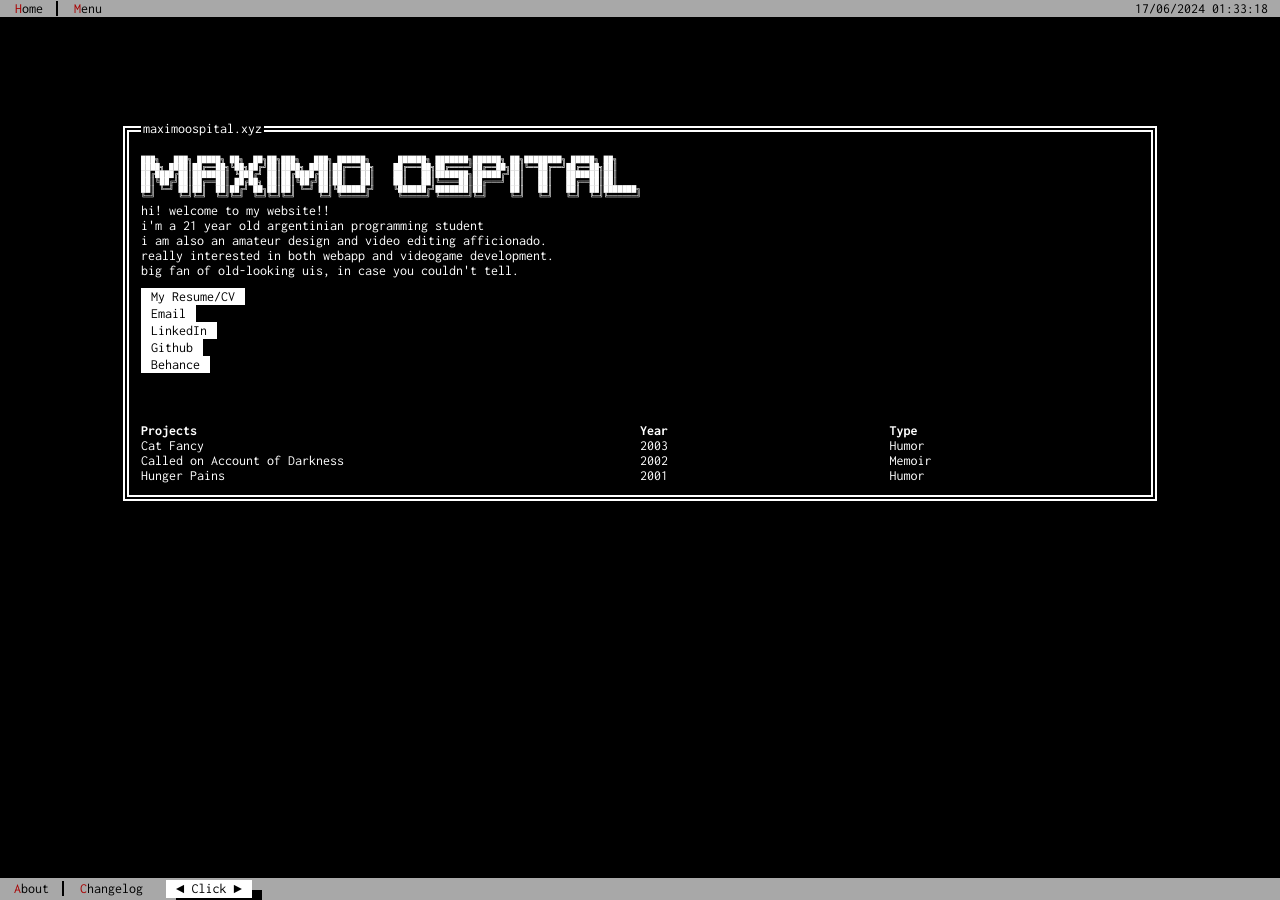
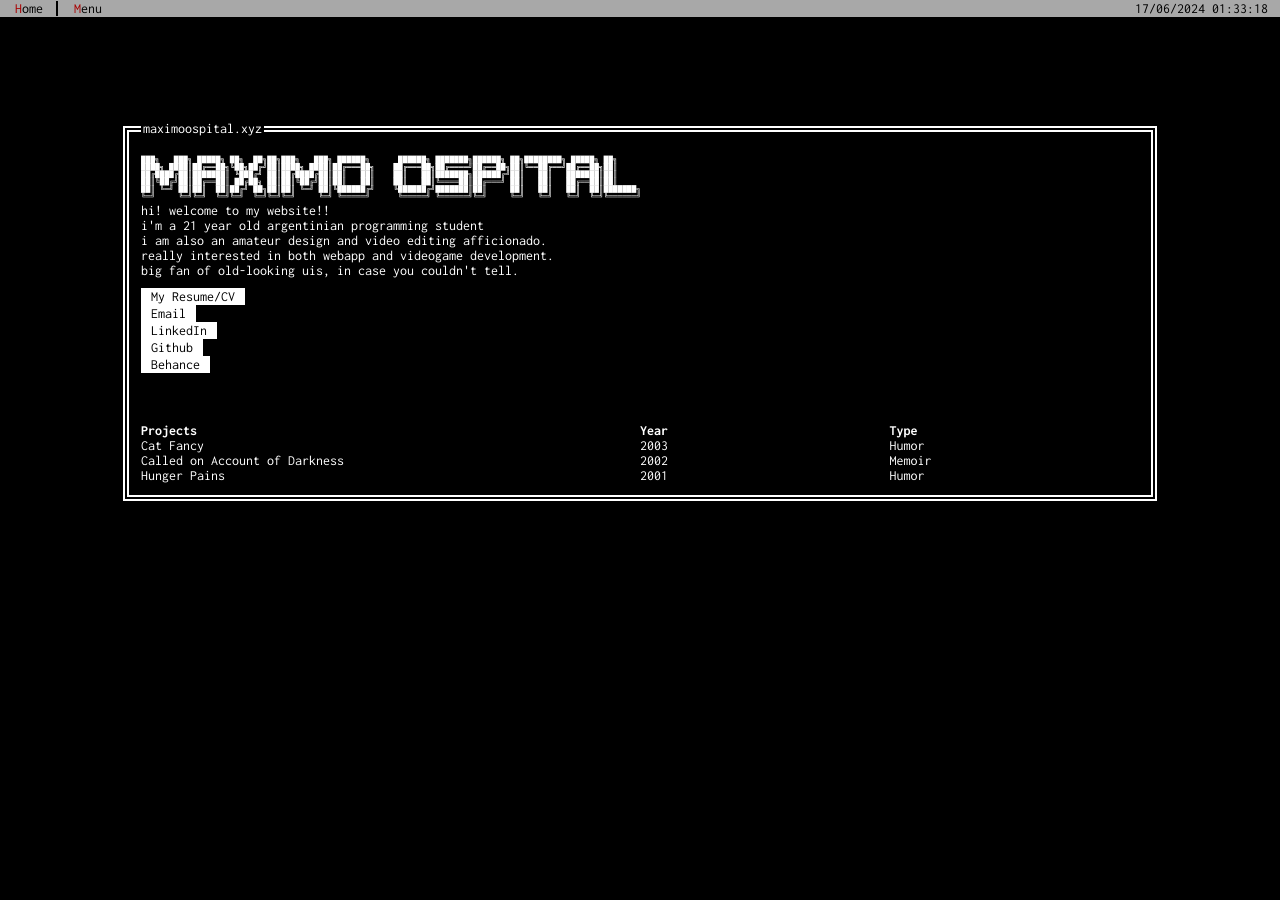
Before and after one commit to maximoospital/maximoospital.github.io, a Jekyll site: the page built from index.html, in a window 1280 px wide. Built offline with Jekyll 4.4.1, drawn with Linux system fonts in a browser that asks for light colours.

Commit message:
update ui

```diff
--- a/_data/social.yml
+++ b/_data/social.yml
@@ -1,5 +1,5 @@
 - title: My Resume/CV
-  url: https://maximoospital.github.io/assets/sample/cv.pdf
+  url: https://maximoospital.github.io/assets/cv.pdf
 - title: Email
   url: mailto://mospital@frba.utn.edu.ar
 - title: LinkedIn
--- a/_layouts/default.html
+++ b/_layouts/default.html
@@ -10,11 +10,11 @@
               <span class="red-168-text">M</span>enu
               <div class="tui-dropdown-content">
                   <ul>
-                      <li><a href="#!"><span class="red-168-text">R</span>esume</a></li>
-                      <li><a href="#!"><span class="red-168-text">E</span>mail</a></li>
-                      <li><a href="#!"><span class="red-168-text">L</span>inkedIn</a></li>
-                      <li><a href="#!"><span class="red-168-text">G</span>ithub</a></li>
-                      <li><a href="#!"><span class="red-168-text">B</span>ehance</a></li>
+                      <li><a href="https://maximoospital.github.io/assets/cv.pdf" target="_blank"><span class="red-168-text">R</span>esume</a></li>
+                      <li><a href="mailto://mospital@frba.utn.edu.ar" target="_blank"><span class="red-168-text">E</span>mail</a></li>
+                      <li><a href="http://linkedin.com/in/maximoospital" target="_blank"><span class="red-168-text">L</span>inkedIn</a></li>
+                      <li><a href="http://github.com/maximoospital" target="_blank"><span class="red-168-text">G</span>ithub</a></li>
+                      <li><a href="http://behance.com/maximoospital" target="_blank"><span class="red-168-text">B</span>ehance</a></li>
                   </ul>
               </div>
           </li>
@@ -26,26 +26,6 @@
         {{ content }}
       </div>
     </div>
-    <div class="tui-statusbar">
-      <ul>
-          <li><a href="#!" data-modal="modal"><span class="red-168-text">A</span>bout</a></li>
-          <span class="tui-statusbar-divider"></span>
-          <li><a href="https://github.com/maximoospital/maximoospital.github.io/commits/main/" target="_blank"><span class="red-168-text">C</span>hangelog</a></li>
-          <li><button class="tui-button tui-modal-button" data-modal="modal">◄ Click ►</button></li>
-      </ul>
-  </div>
-  <div id="modal" class="tui-modal">
-    <div class="tui-window red-168 left-align">
-        <fieldset class="tui-fieldset">
-            <legend class="red-255 yellow-255-text">Alert</legend>
-            This is an example of a modal window.
-            <br><br>
-            <div class="tui-divider"></div>
-            <br>
-            <button class="tui-button cyan-168 white-255-text tui-modal-close-button right" data-modal="modal">close</button>
-        </fieldset>
-    </div>
-</div>
   </body>
 
 </html>
```
Also changed, not shown: assets/sample/ico.png.
